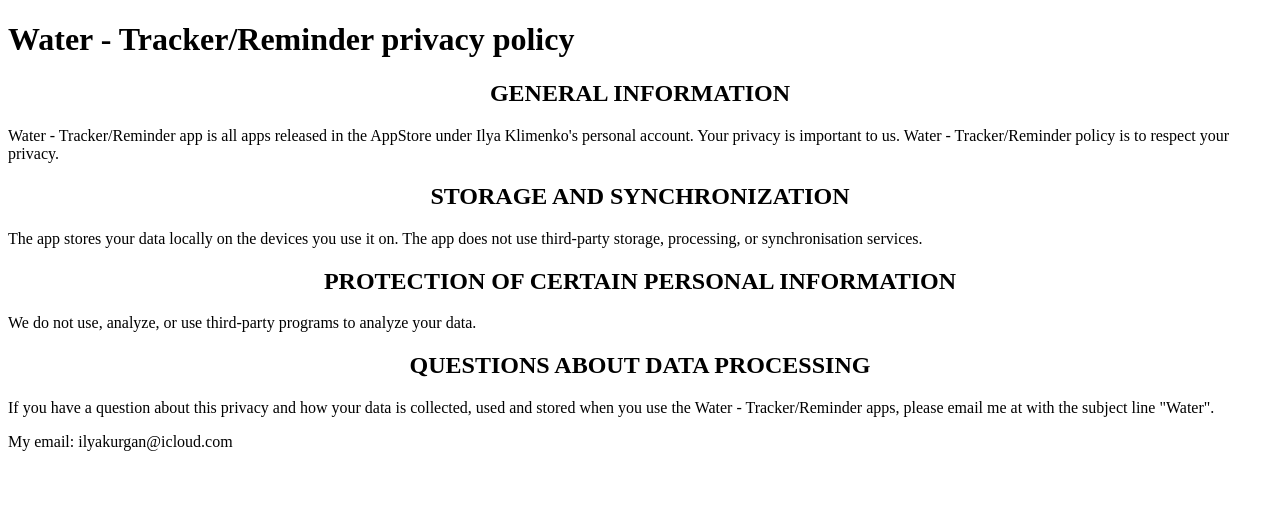
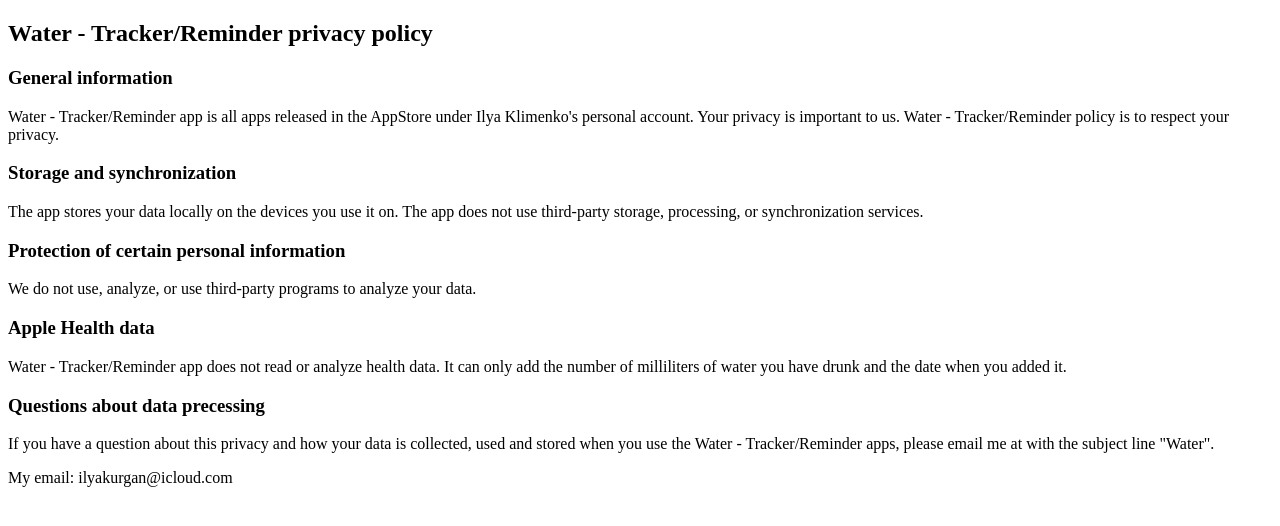
Before and after one commit to TactMK/Water---Tracker-Reminder, a plain HTML site: page index.html in a window 1280 px wide. Drawn offline with Linux system fonts and the light colour scheme.

Commit message:
Add health

```diff
--- a/index.html
+++ b/index.html
@@ -2,21 +2,23 @@
 <html>
 <head>
     <title>Privacy policy</title>
-    <link rel="stylesheet" href="styles.css" />
 </head>
 <body>
-      <h1 style=«text-align:center">Water - Tracker/Reminder privacy policy </h1>
+    <h2 style=«text-align:center">Water - Tracker/Reminder privacy policy </h2>
 
-      <h2 style="text-align:center">GENERAL INFORMATION</h2>
+    <h3 style="text-align:leading">General information</h3>
     <p>Water - Tracker/Reminder app is all apps released in the AppStore under Ilya Klimenko's personal account. Your privacy is important to us. Water - Tracker/Reminder policy is to respect your privacy.</p>
 
-      <h2 style="text-align:center">STORAGE AND SYNCHRONIZATION</h2>
-      <p>The app stores your data locally on the devices you use it on. The app does not use third-party storage, processing, or synchronisation services.</p>
+    <h3 style="text-align:leading">Storage and synchronization</h3>
+    <p>The app stores your data locally on the devices you use it on. The app does not use third-party storage, processing, or synchronization services.</p>
 
-      <h2 style="text-align:center">PROTECTION OF CERTAIN PERSONAL INFORMATION</h2>
+    <h3 style="text-align:leading">Protection of certain personal information</h3>
     <p>We do not use, analyze, or use third-party programs to analyze your data.</p>
 
-      <h2 style="text-align:center">QUESTIONS ABOUT DATA PROCESSING</h2>
+    <h3 style="text-align:leading">Apple Health data</h3>
+    <p>Water - Tracker/Reminder app does not read or analyze health data. It can only add the number of milliliters of water you have drunk and the date when you added it.</p>
+
+    <h3 style="text-align:leading">Questions about data precessing</h3>
     <p>If you have a question about this privacy and how your data is collected, used and stored when you use the Water - Tracker/Reminder apps, please email me at with the subject line "Water".</p>
     <p>My email: ilyakurgan@icloud.com</p>
 </body>
```
Lines whose indentation alone changed are shown as unchanged.
